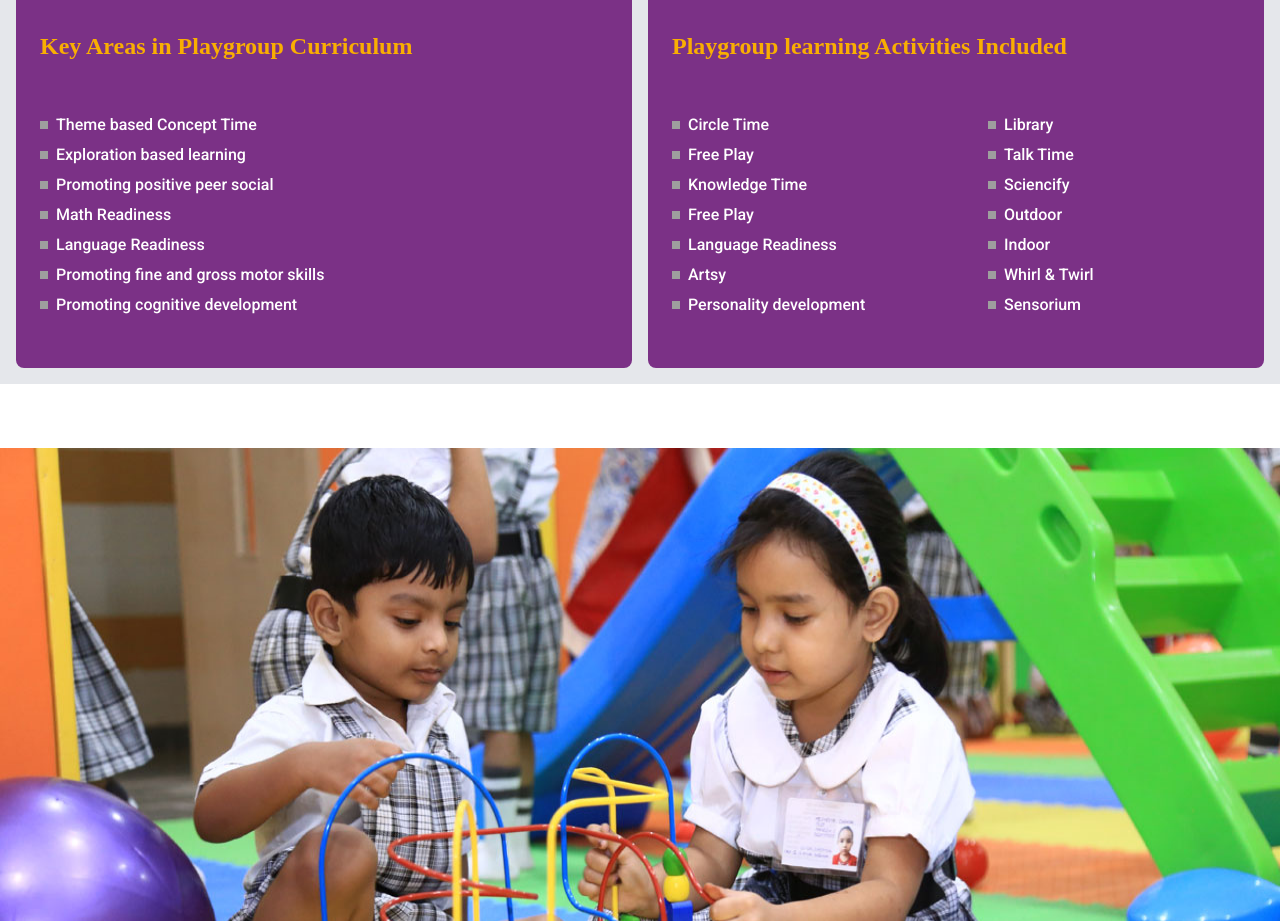
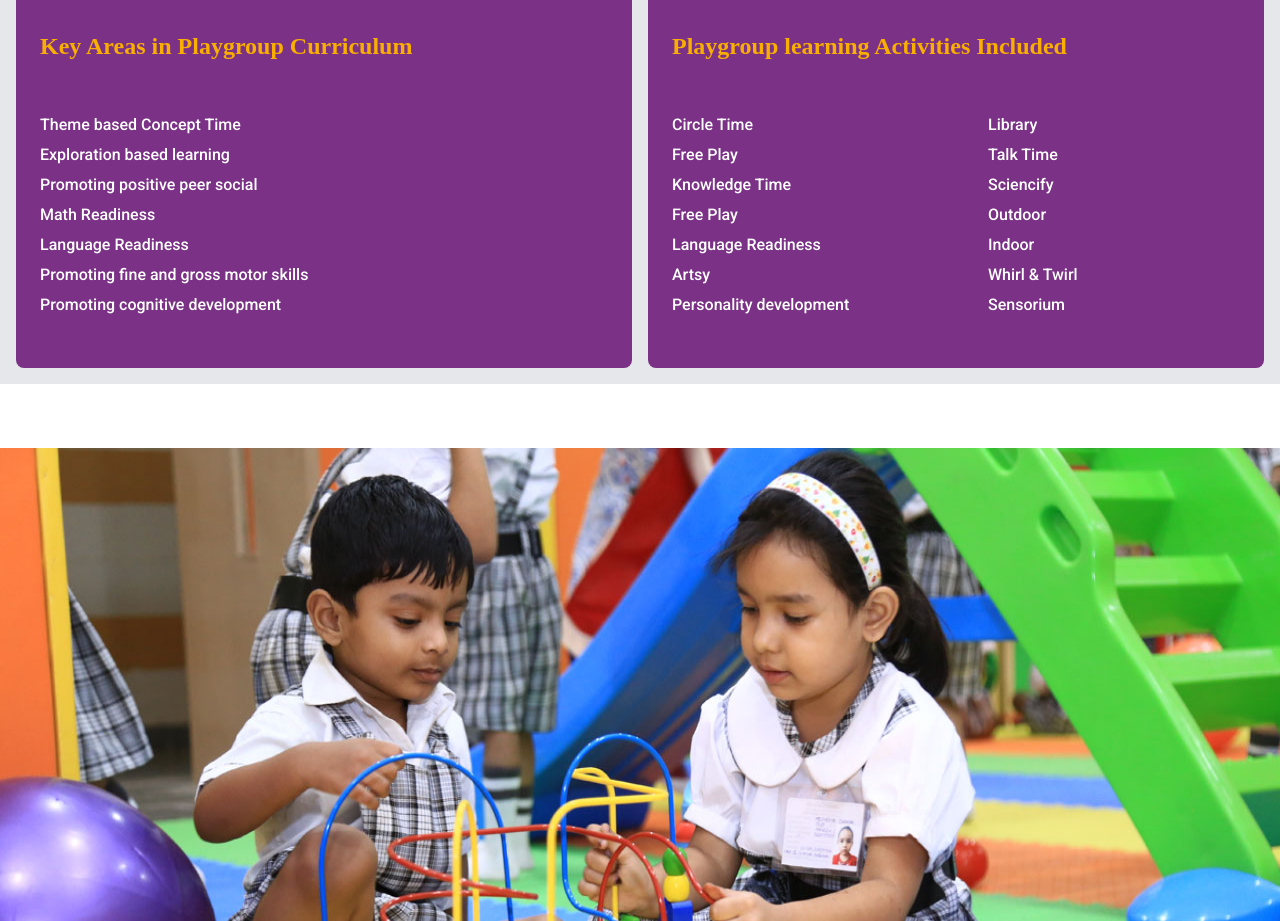
Before and after one commit to AINSoftwareSolution/School-management, a Next.js app: page /Program in a window 1280 px wide. Shown: the part 1203-2124 px from the top of the page. Built offline with nearby package versions, Linux system fonts and the light colour scheme; grey boxes are pictures that could not be loaded.

Commit message:
code updated

```diff
--- a/src/app/Program/page.tsx
+++ b/src/app/Program/page.tsx
@@ -1,7 +1,7 @@
 import { Container } from "../component";
 import Image from "next/image";
-import progrmamImage from "../utilis/Images/programImage.jpg"
-import PlaygroupImage from "../utilis/Images/playgroupImage.jpg"
+import progrmamImage from "../utilis/images/ProgramImage.jpg"
+import PlaygroupImage from "../utilis/images/playgroupImage.jpg"
 
 const Programs = () => {
   return (
@@ -13,7 +13,6 @@ const Programs = () => {
             alt=""
             className=" w-full h-full"
           />
-
           <div className="absolute inset-0 flex flex-col justify-center items-center text-center text-white">
 
             <h2 className="text-4xl mb-2">Programs</h2>
@@ -47,36 +46,27 @@ The activities at the best playgroup in Kondhwa are conducted by third party pro
       {/* 2nd section */}
       <div className="grid grid-cols-1 lg:grid-cols-2 bg-gray-200  mb-4 mt-8 p-4 gap-4">
         <div className="bg-[#7b3186] rounded-lg">
-
           <h1 className="text-2xl font-semibold text-[#f9ae02] mt-4 p-6">Key Areas in Playgroup Curriculum</h1>
-
           <ul className="list p-6">
             <li className="flex items-center">
-    <img src="https://makoons.com/assets/images/icons/dots.svg" alt="dots" className="w-2 h-2 mr-2" />
               <span className="text-white">Theme based Concept Time</span>
             </li>
             <li className="flex items-center">
-    <img src="https://makoons.com/assets/images/icons/dots.svg" alt="dots" className="w-2 h-2 mr-2" />
               <span className="text-white">Exploration based learning</span>
             </li>
             <li className="flex items-center">
-    <img src="https://makoons.com/assets/images/icons/dots.svg" alt="dots" className="w-2 h-2 mr-2" />
               <span className="text-white">Promoting positive peer social </span>
             </li>
             <li className="flex items-center">
-    <img src="https://makoons.com/assets/images/icons/dots.svg" alt="dots" className="w-2 h-2 mr-2" />
               <span className="text-white">Math Readiness</span>
             </li>
             <li className="flex items-center">
-    <img src="https://makoons.com/assets/images/icons/dots.svg" alt="dots" className="w-2 h-2 mr-2" />
               <span className="text-white">Language Readiness</span>
             </li>
             <li className="flex items-center">
-  <img src="https://makoons.com/assets/images/icons/dots.svg" alt="dots" className="w-2 h-2 mr-2" />
               <span className="text-white"> Promoting fine and gross motor skills</span>
             </li>
             <li className="flex items-center mb-6">
-  <img src="https://makoons.com/assets/images/icons/dots.svg" alt="dots" className="w-2 h-2 mr-2" />
               <span className="text-white">Promoting cognitive development</span>
             </li>
           </ul>
@@ -90,31 +80,31 @@ The activities at the best playgroup in Kondhwa are conducted by third party pro
 
               <ul className="list p-6">
                 <li className="flex items-center">
-    <img src="https://makoons.com/assets/images/icons/dots.svg" alt="dots" className="w-2 h-2 mr-2" />
+
                   <span className="text-white">Circle Time</span>
                 </li>
                 <li className="flex items-center">
-    <img src="https://makoons.com/assets/images/icons/dots.svg" alt="dots" className="w-2 h-2 mr-2" />
+
                   <span className="text-white">Free Play</span>
                 </li>
                 <li className="flex items-center">
-    <img src="https://makoons.com/assets/images/icons/dots.svg" alt="dots" className="w-2 h-2 mr-2" />
+
                   <span className="text-white">Knowledge Time </span>
                 </li>
                 <li className="flex items-center">
-    <img src="https://makoons.com/assets/images/icons/dots.svg" alt="dots" className="w-2 h-2 mr-2" />
+
                   <span className="text-white">Free Play</span>
                 </li>
                 <li className="flex items-center">
-    <img src="https://makoons.com/assets/images/icons/dots.svg" alt="dots" className="w-2 h-2 mr-2" />
+
                   <span className="text-white">Language Readiness</span>
                 </li>
                 <li className="flex items-center">
-  <img src="https://makoons.com/assets/images/icons/dots.svg" alt="dots" className="w-2 h-2 mr-2" />
+
                   <span className="text-white"> Artsy</span>
                 </li>
                 <li className="flex items-center mb-6">
-  <img src="https://makoons.com/assets/images/icons/dots.svg" alt="dots" className="w-2 h-2 mr-2" />
+
                   <span className="text-white">Personality development</span>
                 </li>
               </ul>
@@ -122,33 +112,25 @@ The activities at the best playgroup in Kondhwa are conducted by third party pro
 
             <div className="col-md-6">
               <ul className="list p-6">
-
                 <li className="flex items-center">
-            <img src="https://makoons.com/assets/images/icons/dots.svg" alt="dots" className="w-2 h-2 mr-2" />
                   <span className="text-white">Library</span>
                 </li>
                 <li className="flex items-center">
-            <img src="https://makoons.com/assets/images/icons/dots.svg" alt="dots" className="w-2 h-2 mr-2" />
                   <span className="text-white">Talk Time</span>
                 </li>
                 <li className="flex items-center">
-            <img src="https://makoons.com/assets/images/icons/dots.svg" alt="dots" className="w-2 h-2 mr-2" />
                   <span className="text-white">Sciencify</span>
                 </li>
                 <li className="flex items-center">
-            <img src="https://makoons.com/assets/images/icons/dots.svg" alt="dots" className="w-2 h-2 mr-2" />
                   <span className="text-white">Outdoor</span>
                 </li>
                 <li className="flex items-center">
-            <img src="https://makoons.com/assets/images/icons/dots.svg" alt="dots" className="w-2 h-2 mr-2" />
                   <span className="text-white">Indoor </span>
                 </li>
                 <li className="flex items-center">
-            <img src="https://makoons.com/assets/images/icons/dots.svg" alt="dots" className="w-2 h-2 mr-2" />
                   <span className="text-white">Whirl & Twirl </span>
                 </li>
                 <li className="flex items-center mb-6">
-            <img src="https://makoons.com/assets/images/icons/dots.svg" alt="dots" className="w-2 h-2 mr-2" />
                   <span className="text-white">Sensorium </span>
                 </li>
               </ul>
@@ -167,7 +149,6 @@ The activities at the best playgroup in Kondhwa are conducted by third party pro
           />
 
           <div className="absolute inset-0 flex flex-col justify-center items-center text-center text-white">
-
             <h2 className="text-4xl mb-2">Programs</h2>
           </div>
         </div>
@@ -176,13 +157,8 @@ The activities at the best playgroup in Kondhwa are conducted by third party pro
       <div className="grid grid-cols-1 lg-grid-cols-2 mb-4 mt-4 p-4 gap-4">
         <div className="bg-gray-300 ">
           <h1 className="text-4xl text-red-500">Nursery</h1>
-
         </div>
       </div>
-
-
-
-
     </main>
   );
 };
--- a/src/app/layout/header.tsx
+++ b/src/app/layout/header.tsx
@@ -45,7 +45,7 @@ const Header: React.FC = () => {
                                 <Link href="/about" className="block py-2 px-3 text-purple-900 font-[700] rounded hover:bg-gray-100 md:hover:bg-transparent md:border-0 md:hover:text-blue-700 md:p-0" >About</Link>
                             </li>
                             <li>
-                                <Link href="/programs" className="block py-2 px-3 text-purple-900 font-[700] rounded hover:bg-gray-100 md:hover:bg-transparent md:border-0 md:hover:text-blue-700 md:p-0">Programs</Link>
+                                <Link href="/program" className="block py-2 px-3 text-purple-900 font-[700] rounded hover:bg-gray-100 md:hover:bg-transparent md:border-0 md:hover:text-blue-700 md:p-0">Programs</Link>
                             </li>
                             <li>
                                 <Link href="#faq" className="block py-2 px-3 text-purple-900 font-[700] rounded hover:bg-gray-100 md:hover:bg-transparent md:border-0 md:hover:text-blue-700 md:p-0">FAQ</Link>
```
Lines whose indentation alone changed are shown as unchanged.
